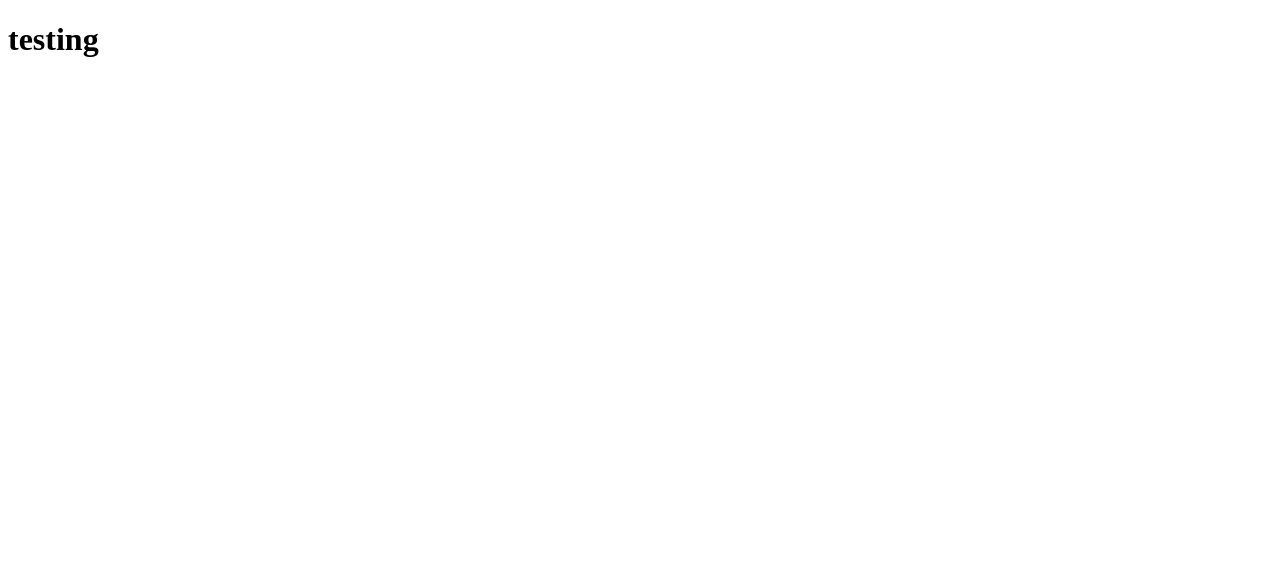
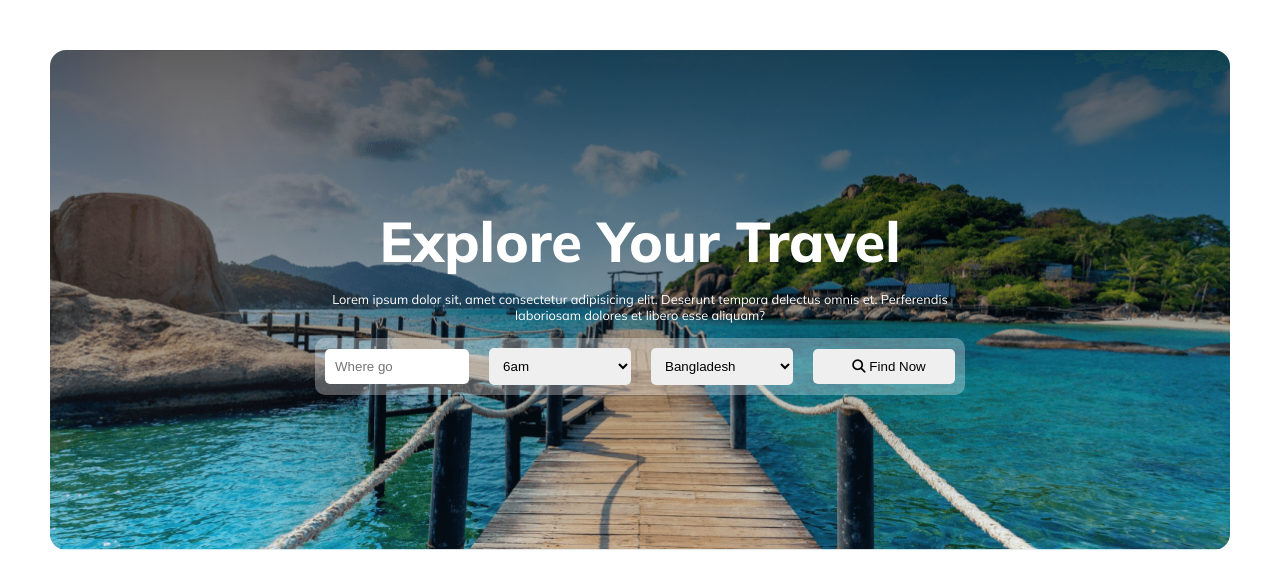
Before and after one commit to developerswadheen/global-adventures, a plain HTML site: page index.html in a window 1280 px wide. Drawn offline with Linux system fonts and the light colour scheme.

Commit message:
added banner

```diff
--- a/index.html
+++ b/index.html
@@ -1,11 +1,52 @@
 <!DOCTYPE html>
 <html lang="en">
-<head>
-    <meta charset="UTF-8">
-    <meta name="viewport" content="width=device-width, initial-scale=1.0">
+  <head>
+    <meta charset="UTF-8" />
+    <meta name="viewport" content="width=device-width, initial-scale=1.0" />
     <title>Global Adventures</title>
-</head>
-<body>
-    <h1>testing</h1>
-</body>
+    <link rel="stylesheet" href="/styles/style.css" />
+    <link rel="stylesheet" href="/styles/responsive.css" />
+  </head>
+  <body>
+    <header>
+      <nav></nav>
+      <section class="banner-container">
+        <div class="banner">
+          <div class="banner-content">
+            <h1 class="banner-title">Explore Your Travel</h1>
+            <p class="banner-description">
+              Lorem ipsum dolor sit, amet consectetur adipisicing elit. Deserunt
+              tempora delectus omnis et. Perferendis laboriosam dolores et
+              libero esse aliquam?
+            </p>
+          </div>
+          <div class="banner-input-field">
+
+                <input class="input-alter" type="text" placeholder="Where go"/>
+
+                <select class="input-alter" name="When" id="">
+                    <optgroup label="When">
+                        <option value="volvo">6am</option>
+                        <option value="saab">Saab</option>
+                      </optgroup>
+                </select>
+
+                <select class="input-alter" name="Country" id="">
+                    <optgroup label="Country">
+                        <option value="volvo">Bangladesh</option>
+                        <option value="saab">Saab</option>
+                      </optgroup>
+                </select>
+                <button class="input-alter"><i class="fa-solid fa-magnifying-glass"></i> Find Now</button>
+          </div>
+        </div>
+      </section>
+    </header>
+
+    <main></main>
+
+    <footer></footer>
+
+    <script src="https://kit.fontawesome.com/621d712608.js" crossorigin="anonymous"></script>
+  </body>
 </html>
--- a/styles/responsive.css
+++ b/styles/responsive.css
@@ -0,0 +1,13 @@
+@media screen and (max-width:600px) {
+    .banner-container{
+        height: auto;
+        padding: 50px 0;
+    }
+    .banner-title{
+        font-size: 2rem;
+    }
+    .banner-input-field {
+        flex-direction: column;
+    }
+
+}
--- a/styles/style.css
+++ b/styles/style.css
@@ -1,4 +1,77 @@
-*{
-    margin: 0;
-    padding: 0;
+@import url("https://fonts.googleapis.com/css2?family=Mulish:wght@300;400;500;600;700;800&display=swap");
+
+* {
+  margin: 0;
+  padding: 0;
 }
+:root {
+  --primary-color: ;
+  --secondary-color: ;
+  --text-description: ;
+}
+
+body {
+  font-family: "Mulish", sans-serif;
+  max-width: 1180px;
+  margin: 0 auto;
+}
+
+/* shared styles */
+
+.banner-container {
+  background-image: linear-gradient(
+      180deg,
+      rgba(0, 0, 0, 0.627),
+      rgb(21 152 217 / 7%)
+    ),
+    url("../Images/Group\ 13\ \(1\)\ \(1\).png");
+  background-repeat: no-repeat;
+  background-size: cover;
+  background-position: center;
+  height: 500px;
+  margin: 50px 0;
+  border-radius: 16px;
+  display: flex;
+  justify-content: center;
+  align-items: center;
+}
+.banner {
+  width: 650px;
+  text-align: center;
+  padding: 5px 50px;
+}
+
+.banner-title {
+  color: #fff;
+  font-size: 3.5rem;
+  font-weight: 800;
+  line-height: normal;
+}
+.banner-description {
+  color: #fff;
+  font-size: 0.8rem;
+  font-weight: 400;
+  margin: 15px 0;
+}
+.banner-input-field {
+  display: flex;
+  justify-content: space-around;
+  align-items: center;
+  gap: 20px;
+  padding: 10px;
+  border-radius: 10px;
+  background: rgba(255, 255, 255, 0.3);
+}
+
+.input-alter {
+    width: 100%;
+    padding: 10px 0 10px 10px;
+    border: 0;
+    border-radius: 5px;
+}
+
+/* shared styles */
+
+/* banner styles start */
+
+/* banner styles  end*/
```
